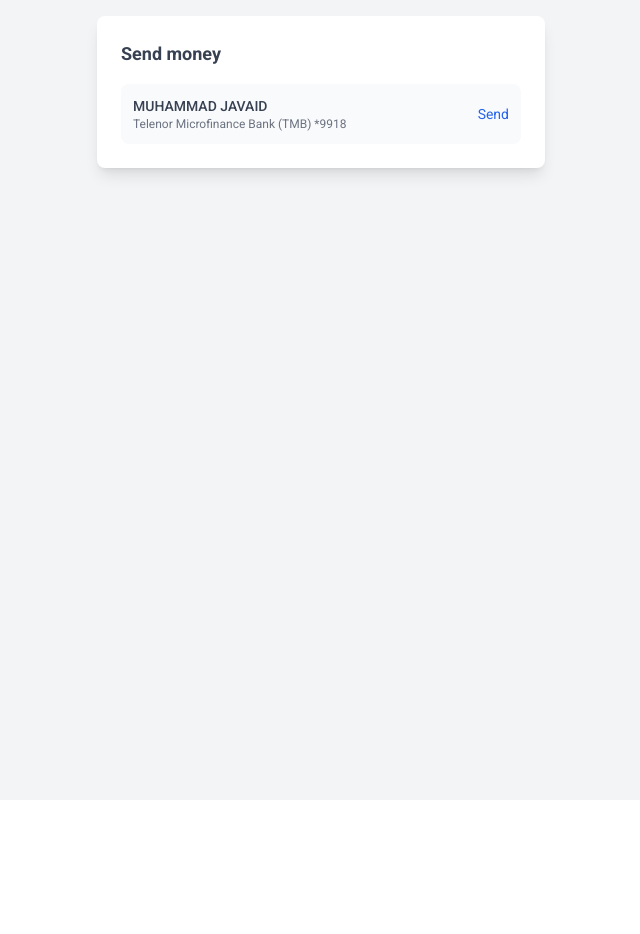
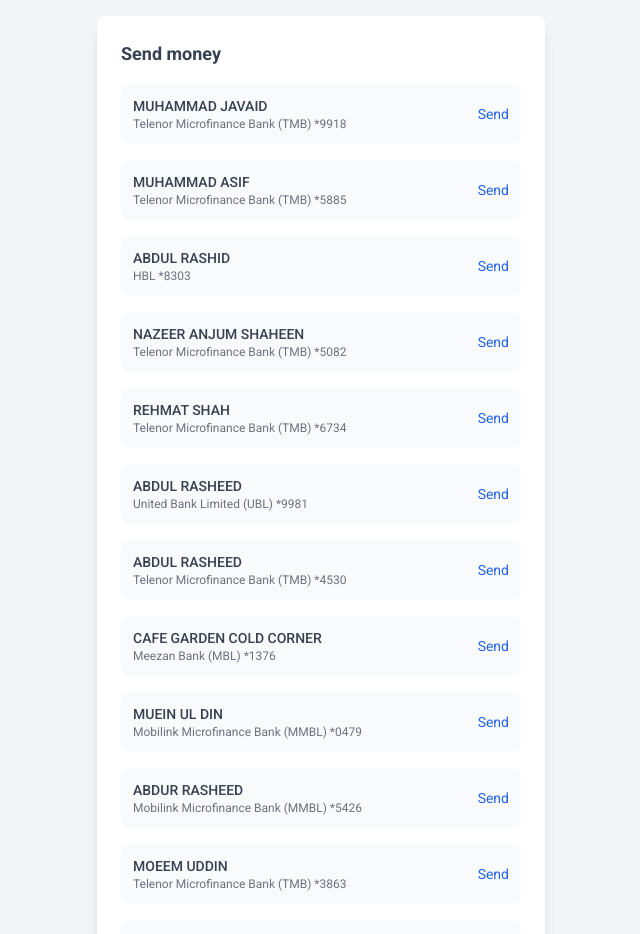
Before and after one commit to Ahsan-Burki2126/sada, a React (Vite) app: page /payments in a window 1280 px wide. Shown: the top 934 px of the page, without its empty margins (319-959 px from the left). Before the commit the page ends 800 px from the top, so only its background shows below. Built offline with nearby package versions, Linux system fonts and the light colour scheme.

Commit message:
Refactor loading overlay and extend delay duration
Updated loading overlay and delay duration in Paymentsname component.

```diff
--- a/src/Paymentsname.jsx
+++ b/src/Paymentsname.jsx
@@ -4,14 +4,17 @@
 const Paymentsname = () => {
   const navigate = useNavigate();
   const { state } = useLocation();
-  const { amount, frozenTime } = state || { amount: "0", frozenTime: "N/A" };
+  const { amount, frozenTime } = state || {
+    amount: "0",
+    frozenTime: "N/A",
+  };
 
   const [loading, setLoading] = useState(false);
 
   const handleRecipientClick = (name, bank) => {
     setLoading(true);
 
-    // Dummy delay (2 seconds)
+    // 6 second delay
     setTimeout(() => {
       navigate("/payment-receipt", {
         state: {
@@ -21,19 +24,16 @@
           frozenTime,
         },
       });
-    }, 2000);
+    }, 6000);
   };
 
   return (
     <div className="p-4 bg-gray-100 min-h-screen relative">
 
-      {/* 🔹 Loading Overlay */}
+      {/* 🔥 Loader Overlay (NO TEXT) */}
       {loading && (
-        <div className="absolute inset-0 bg-white bg-opacity-70 flex items-center justify-center z-50">
-          <div className="flex flex-col items-center">
-            <div className="w-10 h-10 border-4 border-blue-500 border-t-transparent rounded-full animate-spin"></div>
-            <p className="mt-3 text-gray-700 text-sm">Processing payment...</p>
-          </div>
+        <div className="absolute inset-0 bg-white bg-opacity-80 flex items-center justify-center z-50">
+          <div className="w-12 h-12 border-4 border-[#f77e68] border-t-transparent rounded-full animate-spin"></div>
         </div>
       )}
 
@@ -46,6 +46,66 @@
           <Recipient
             name="MUHAMMAD JAVAID"
             bank="Telenor Microfinance Bank (TMB) *9918"
+            onClick={handleRecipientClick}
+          />
+          <Recipient
+            name="MUHAMMAD ASIF"
+            bank="Telenor Microfinance Bank (TMB) *5885"
+            onClick={handleRecipientClick}
+          />
+          <Recipient
+            name="ABDUL RASHID"
+            bank="HBL *8303"
+            onClick={handleRecipientClick}
+          />
+          <Recipient
+            name="NAZEER ANJUM SHAHEEN"
+            bank="Telenor Microfinance Bank (TMB) *5082"
+            onClick={handleRecipientClick}
+          />
+          <Recipient
+            name="REHMAT SHAH"
+            bank="Telenor Microfinance Bank (TMB) *6734"
+            onClick={handleRecipientClick}
+          />
+          <Recipient
+            name="ABDUL RASHEED"
+            bank="United Bank Limited (UBL) *9981"
+            onClick={handleRecipientClick}
+          />
+          <Recipient
+            name="ABDUL RASHEED"
+            bank="Telenor Microfinance Bank (TMB) *4530"
+            onClick={handleRecipientClick}
+          />
+          <Recipient
+            name="CAFE GARDEN COLD CORNER"
+            bank="Meezan Bank (MBL) *1376"
+            onClick={handleRecipientClick}
+          />
+          <Recipient
+            name="MUEIN UL DIN"
+            bank="Mobilink Microfinance Bank (MMBL) *0479"
+            onClick={handleRecipientClick}
+          />
+          <Recipient
+            name="ABDUR RASHEED"
+            bank="Mobilink Microfinance Bank (MMBL) *5426"
+            onClick={handleRecipientClick}
+          />
+          <Recipient
+            name="MOEEM UDDIN"
+            bank="Telenor Microfinance Bank (TMB) *3863"
+            onClick={handleRecipientClick}
+          />
+          <Recipient
+            name="Quatta Chay Khana 2"
+            bank="Mobilink Microfinance Bank (MMBL) *8328"
+            onClick={handleRecipientClick}
+          />
+          <Recipient
+            name="MUHAMMAD AA"
+            bank="HBL *1503"
             onClick={handleRecipientClick}
           />
         </div>
```
